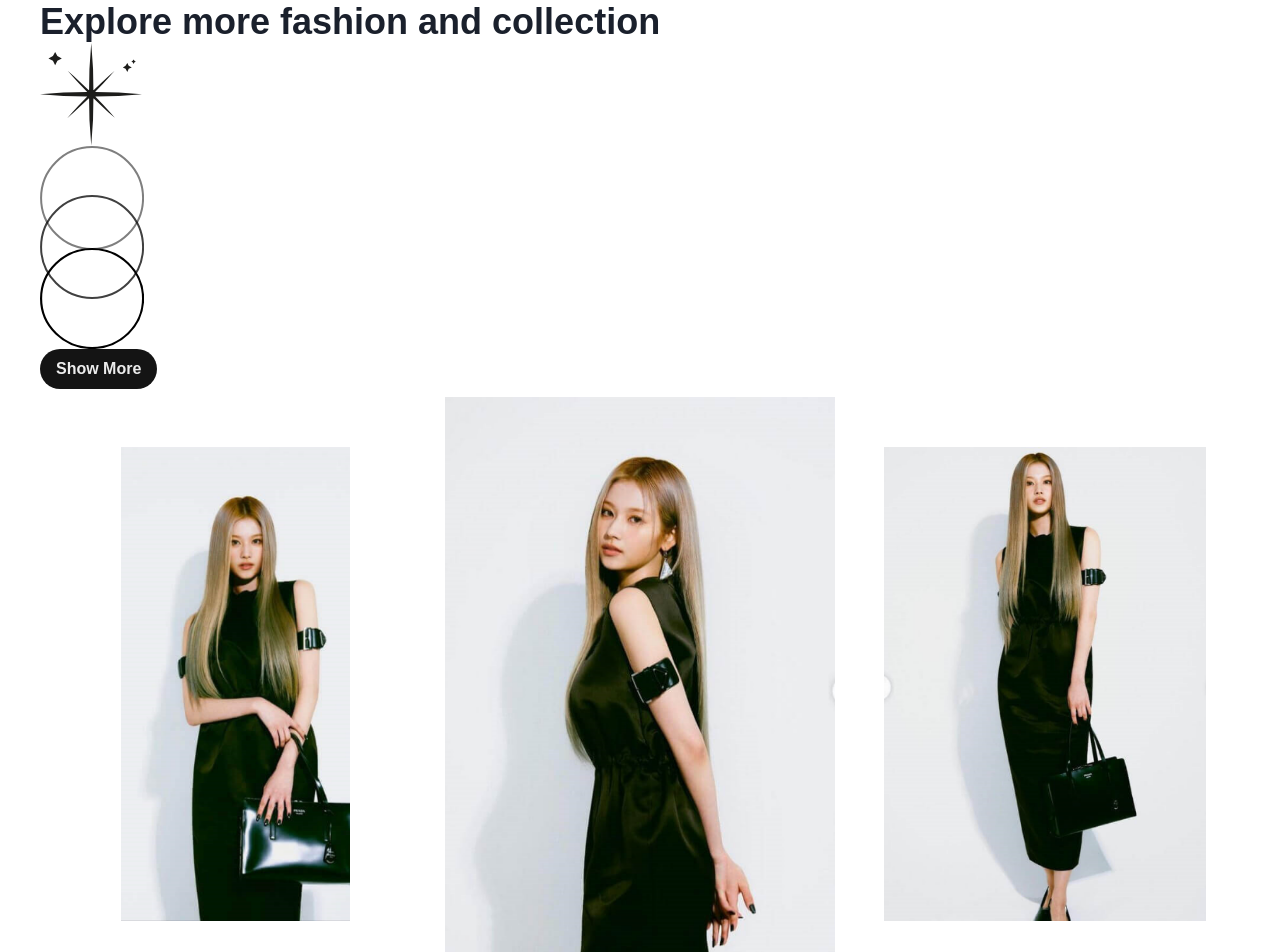
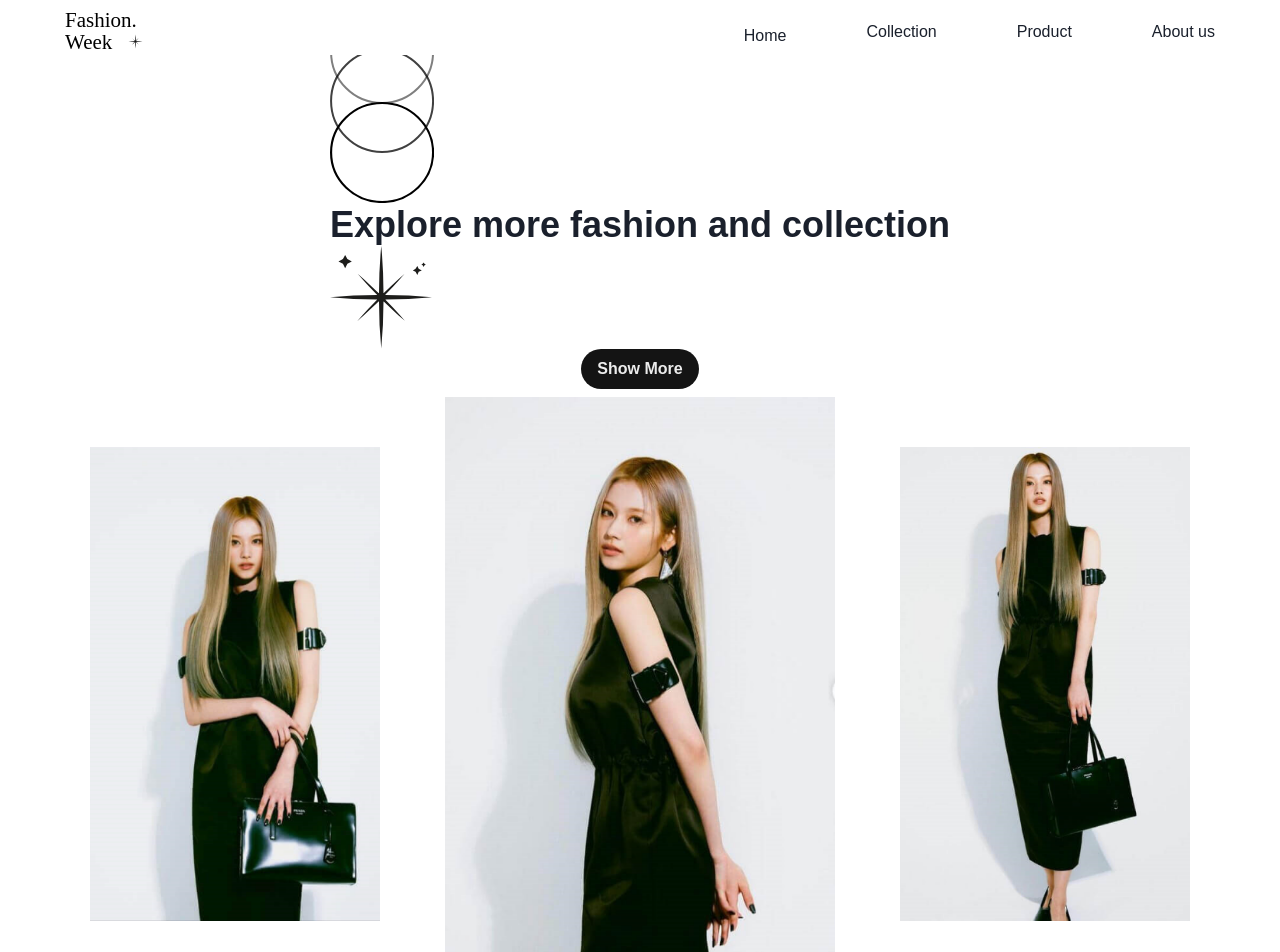
Before and after one commit to DrHeinz11/FashionWeek, a React (Vite) app: page / in a window 1280 px wide. Shown: the top 952 px of the page. Built offline with nearby package versions, Linux system fonts and the light colour scheme.

Commit message:
V1.3.5(header)

```diff
--- a/src/App.jsx
+++ b/src/App.jsx
@@ -1,9 +1,9 @@
-import Hero from "./container/header/hero/Hero";
+import Header from "./container/header/Header";
 import { Stack } from "@chakra-ui/react";
 function App() {
   return (
-    <Stack maxW='1200px' margin='auto'>
-      <Hero />
+    <Stack maxW="1200px" margin="auto">
+      <Header />
     </Stack>
   );
 }
--- a/src/components/GaleryHero.jsx
+++ b/src/components/GaleryHero.jsx
@@ -10,16 +10,27 @@ function GaleryHero() {
         <Image
           src={Img2}
           height="80%"
-          width={"229px"}
+          width={"290px"}
           objectFit="cover"
-          margin="auto" position="relative" top={'50px'}
+          margin="auto"
+          position="relative"
+          top={"50px"}
         />
       </GridItem>
       <GridItem w="100%" h="100%">
         <Image src={Img1} />
       </GridItem>
       <GridItem w="100%" h="100%">
-        <Image src={Img3} height="80%" margin="auto" position="relative" top={'50px'} />
+        <Image
+          src={Img3}
+          objectFit='cover'
+          objectPosition={'top'}
+          width={'290px'}
+          height="80%"
+          margin="auto"
+          position="relative"
+          top={"50px"}
+        />
       </GridItem>
     </Grid>
   );
--- a/src/container/header/Header.jsx
+++ b/src/container/header/Header.jsx
@@ -1,4 +1,5 @@
-import Navbar from "../../Navbar";
+import Navbar from "../header/navbar/Navbar"
+import Hero from "../header/hero/Hero";
 
 function Header() {
   return (
--- a/src/container/header/hero/Hero.jsx
+++ b/src/container/header/hero/Hero.jsx
@@ -4,14 +4,14 @@ import { Heading, Stack, Box } from "@chakra-ui/react";
 export default function Hero() {
   return (
     <Stack>
-      <Box>
+      <Box display="flex" alignItems="center" flexDirection="column">
         <Heading>
+          <Circles />
           Explore more fashion and collection <Star />
         </Heading>
-        <Circles />
-        <Cta copy='Show more' />
+        <Cta copy="Show more" />
       </Box>
-      <GaleryHero/>
+      <GaleryHero />
     </Stack>
   );
 }
--- a/src/container/header/navbar/Navbar.jsx
+++ b/src/container/header/navbar/Navbar.jsx
@@ -1,8 +1,11 @@
 import { Stack, Text, Box } from "@chakra-ui/react";
-import Logo from "./components/Logo";
+import { Logo } from "../../../components/export";
+
 const Navbar = () => {
   return (
     <Stack
+    zIndex={'999'}
+    bg={'white'}
       flexDirection={"row"}
       w={"100%"}
       maxW={"1200px"}
```
